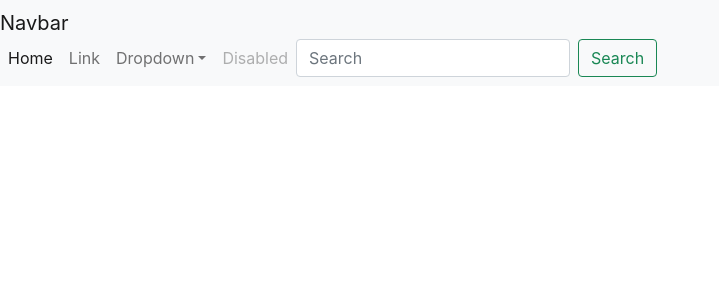
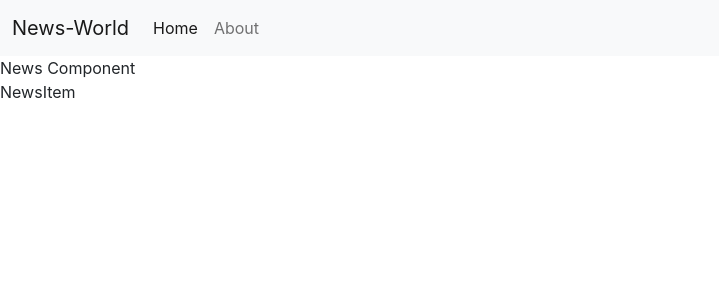
Before and after one commit to sanwalkhan/newsapp, a React (Create React App) app: page / in a window 1280 px wide. Shown: the top 300 px of the page, without its empty margins (0-719 px from the left). Built offline with nearby package versions, Linux system fonts and the light colour scheme.

Commit message:
newsitem

```diff
--- a/public/index.html
+++ b/public/index.html
@@ -30,7 +30,7 @@
       integrity="sha384-1BmE4kWBq78iYhFldvKuhfTAU6auU8tT94WrHftjDbrCEXSU1oBoqyl2QvZ6jIW3"
       crossorigin="anonymous"
     />
-    <title>TextUtils - Home</title>
+    <title>NEWS-Monkey - Home</title>
   </head>
   <body>
     <noscript>You need to enable JavaScript to run this app.</noscript>
--- a/src/App.js
+++ b/src/App.js
@@ -1,13 +1,15 @@
 import "./App.css";
 import React, { Component } from 'react'
 import Navbar from "./components/Navbar";
+import News from "./components/news";
 
 export default class App extends Component {
-  a = "Sanwal"
+  // a = "Sanwal"
   render() {
     return (
       <div>
       <Navbar/>
+      <News/>
       </div>
     )
   }
--- a/src/components/Navbar.js
+++ b/src/components/Navbar.js
@@ -1,45 +1,27 @@
-import PropTypes from 'prop-types'
+// import PropTypes from 'prop-types'
 import React, { Component } from 'react'
 
-export class Navbar extends Component {
-  static propTypes = {}
+export default class Navbar extends Component {
+
 
   render() {
     return (
       <div>
       <nav className="navbar navbar-expand-lg navbar-light bg-light">
-  <div classNameName="container-fluid">
-    <a className="navbar-brand" href="#">Navbar</a>
+  <div className="container-fluid">
+    <a className="navbar-brand" href="/">News-World</a>
     <button className="navbar-toggler" type="button" data-bs-toggle="collapse" data-bs-target="#navbarSupportedContent" aria-controls="navbarSupportedContent" aria-expanded="false" aria-label="Toggle navigation">
       <span className="navbar-toggler-icon"></span>
     </button>
     <div className="collapse navbar-collapse" id="navbarSupportedContent">
       <ul className="navbar-nav me-auto mb-2 mb-lg-0">
         <li className="nav-item">
-          <a className="nav-link active" aria-current="page" href="#">Home</a>
+          <a className="nav-link active" aria-current="page" href="/">Home</a>
         </li>
         <li className="nav-item">
-          <a className="nav-link" href="#">Link</a>
-        </li>
-        <li className="nav-item dropdown">
-          <a className="nav-link dropdown-toggle" href="#" id="navbarDropdown" role="button" data-bs-toggle="dropdown" aria-expanded="false">
-            Dropdown
-          </a>
-          <ul className="dropdown-menu" aria-labelledby="navbarDropdown">
-            <li><a className="dropdown-item" href="#">Action</a></li>
-            <li><a className="dropdown-item" href="#">Another action</a></li>
-            <li><hr className="dropdown-divider"/></li>
-            <li><a className="dropdown-item" href="#">Something else here</a></li>
-          </ul>
-        </li>
-        <li className="nav-item">
-          <a className="nav-link disabled">Disabled</a>
+          <a className="nav-link" href="/">About</a>
         </li>
       </ul>
-      <form className="d-flex">
-        <input className="form-control me-2" type="search" placeholder="Search" aria-label="Search"/>
-        <button className="btn btn-outline-success" type="submit">Search</button>
-      </form>
     </div>
   </div>
 </nav>
@@ -47,5 +29,3 @@ export class Navbar extends Component {
     )
   }
 }
-
-export default Navbar
--- /dev/null
+++ b/src/components/NewsItem.js
@@ -0,0 +1,11 @@
+import React, { Component } from 'react'
+
+export class NewsItem extends Component {
+  render() {
+    return (
+      <div>NewsItem</div>
+    )
+  }
+}
+
+export default NewsItem
--- /dev/null
+++ b/src/components/news.js
@@ -0,0 +1,14 @@
+import React, { Component } from 'react'
+import NewsItem from './NewsItem'
+
+export default class News extends Component {
+  render() {
+    return (
+      <div>
+      <p>News Component
+      <NewsItem/>
+      </p>
+      </div>
+    )
+  }
+}
```
